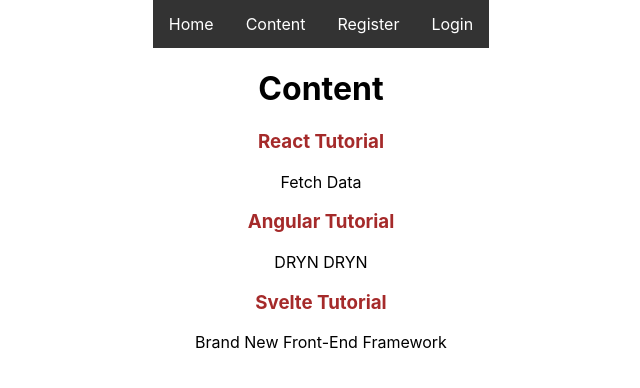
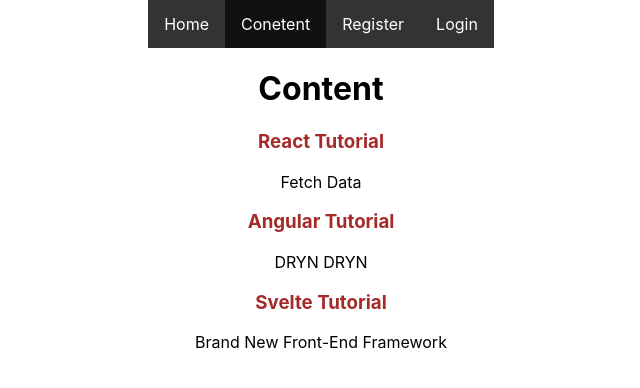
Before and after one commit to TeodorBoyadzhiev/React, a React (Create React App) app in the folder first-app/: page /content in a window 1280 px wide. Shown: the top 388 px of the page, without its empty margins (319-959 px from the left). Built offline with nearby package versions, Linux system fonts and the light colour scheme; data requests are answered from the project's data file.

Commit message:
activeClassName

```diff
--- a/first-app/package.json
+++ b/first-app/package.json
@@ -18,7 +18,7 @@
     "build": "react-scripts build",
     "test": "react-scripts test",
     "eject": "react-scripts eject",
-    "start-server": "json-server --watch db.json"
+    "start-server": "json-server --watch db.json --port 5000"
   },
   "eslintConfig": {
     "extends": [
--- a/first-app/src/components/Content.js
+++ b/first-app/src/components/Content.js
@@ -11,7 +11,7 @@ export class Content extends Component {
     }
 
     componentDidMount() {
-        fetch('http://localhost:3000/tutorials')
+        fetch('http://localhost:5000/tutorials')
             .then(res => res.json())
             .then(tutorials => {
                 this.setState(() => ({ tutorials }))
--- a/first-app/src/components/Heading.css
+++ b/first-app/src/components/Heading.css
@@ -6,11 +6,11 @@ ul {
   background-color: #333;
 }
 
-li {
+.li {
   float: left;
 }
 
-li {
+.li {
   display: block;
   color: white;
   text-align: center;
@@ -18,13 +18,17 @@ li {
   text-decoration: none;
 }
 
-li a{
+.li a{
   text-decoration: none;
   color: white;
 }
 
 
 /* Change the link color to #111 (black) on hover */
-li:hover {
+.li:hover {
   background-color: #111;
 }
+
+.active-navigation{
+  background-color: #111;
+}
--- a/first-app/src/components/Heading.js
+++ b/first-app/src/components/Heading.js
@@ -1,5 +1,5 @@
 import './Heading.css';
-import { Link } from 'react-router-dom';
+import { NavLink } from 'react-router-dom';
 
 function Heading(props) {
 
@@ -7,10 +7,10 @@ function Heading(props) {
         <header style={{ display: "flex" }}>
             <nav>
                 <ul className="nav">
-                    <li style={{ listStyle: "none" }}><Link to="/">Home</Link></li>
-                    <li style={{ listStyle: "none" }}><Link to="/content">Content</Link></li>
-                    <li style={{ listStyle: "none" }}><Link to="/register">Register</Link></li>
-                    <li style={{ listStyle: "none" }}><Link to="/login">Login</Link></li>
+                    <NavLink className="li" activeClassName="active-navigation" exact={true} to="/">Home</NavLink>
+                    <NavLink className="li" activeClassName="active-navigation" exact={true} to="/content">Conetent</NavLink>
+                    <NavLink className="li" activeClassName="active-navigation" exact={true} to="/register">Register</NavLink>
+                    <NavLink className="li" activeClassName="active-navigation" exact={true} to="/login">Login</NavLink>
                 </ul>
             </nav>
 
@@ -20,4 +20,5 @@ function Heading(props) {
 
 
 
+
 export default Heading;
```
